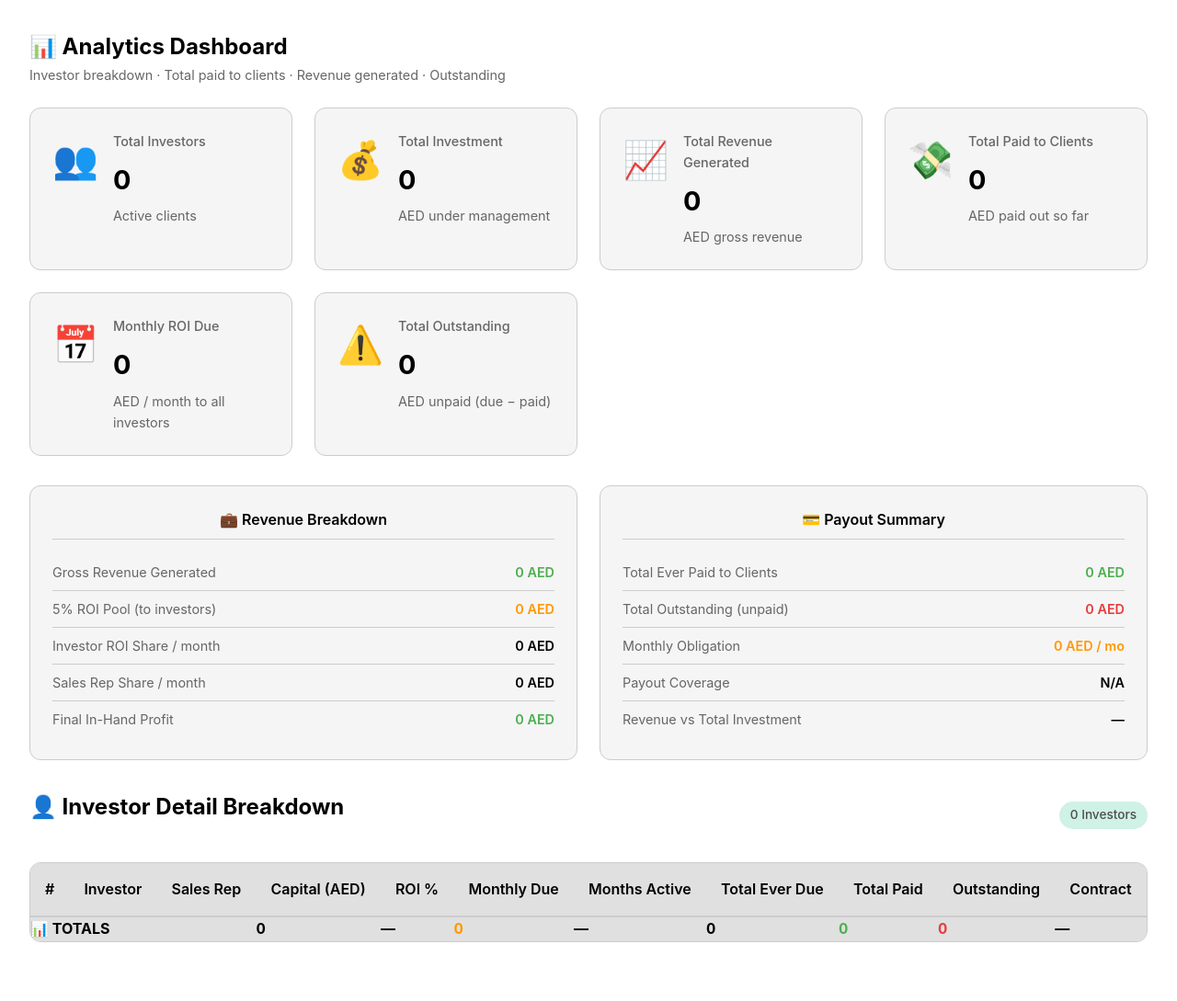
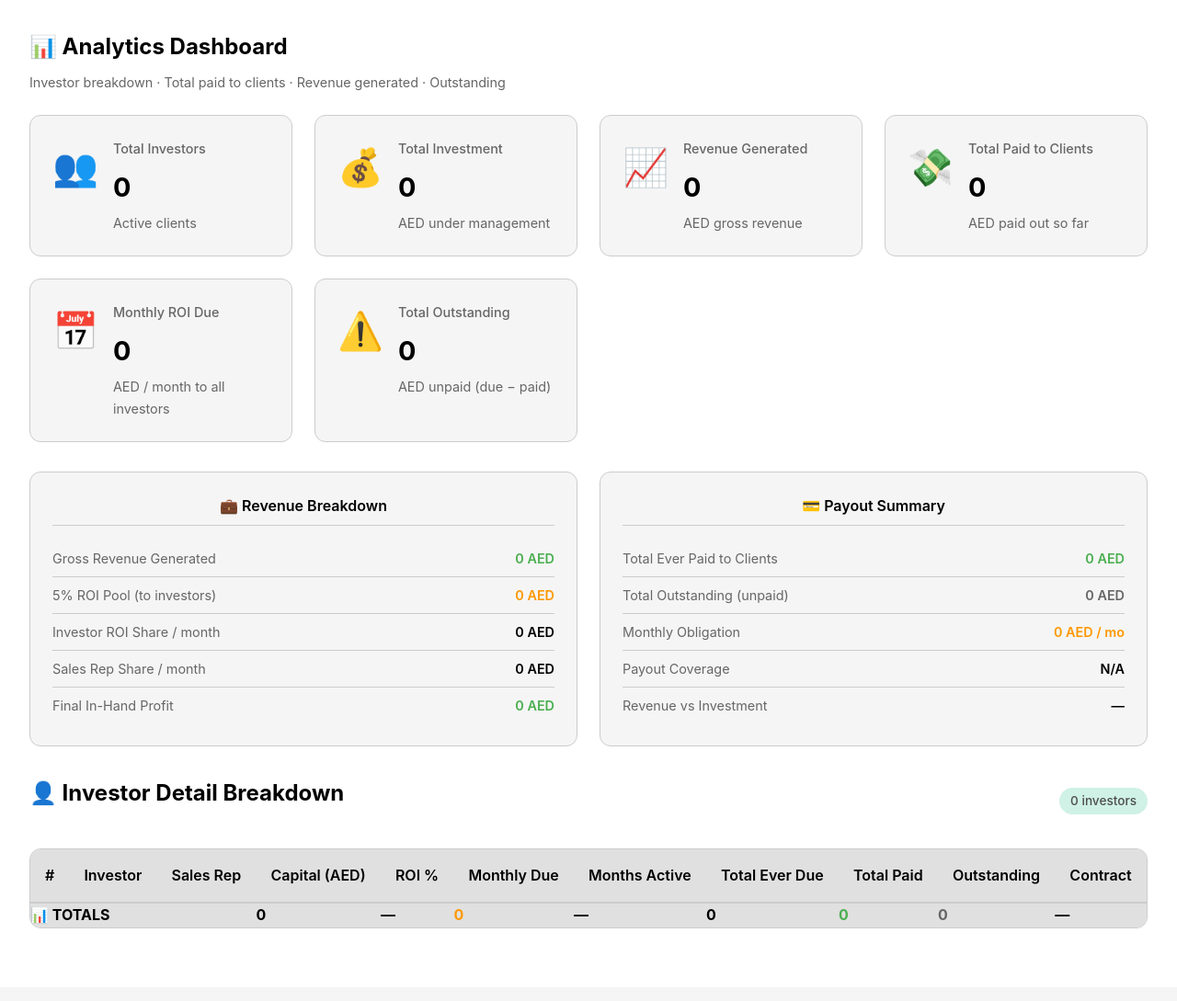
Before and after one commit to fastwheelcom-collab/topgee-investment-system, a Flask app: page /analytics in a window 1280 px wide. Shown: the part 174-1263 px from the top of the page at 92% size. After the commit the page ends 1184 px from the top, so only its background shows below. Run offline with Flask 3, Linux system fonts and the light colour scheme; the visitor is signed in with stand-in values (Sample User, id 1); data comes from the database, SQL or seed files in the repository; data that the repository does not hold is empty.

Commit message:
Analytics: use site CSS vars only, remove all custom colour classes

```diff
--- a/templates/analytics_dashboard.html
+++ b/templates/analytics_dashboard.html
@@ -35,17 +35,11 @@
             font-size: 0.9rem;
         }
         .summary-row:last-child { border-bottom: none; }
-        .summary-row .label { color: var(--text-secondary); }
-        .summary-row .val   { font-weight: 600; color: var(--text-primary); }
-        .val-green  { color: var(--green) !important; }
-        .val-red    { color: #e53e3e !important; }
-        .val-orange { color: var(--orange) !important; }
-        .val-blue   { color: var(--blue) !important; }
+        .summary-row .lbl { color: var(--text-secondary); }
+        .summary-row .val { font-weight: 600; color: var(--text-primary); }
         .prog-wrap { background: var(--border); border-radius: 99px; height: 5px; width: 80px; overflow: hidden; display: inline-block; vertical-align: middle; margin-left: 6px; }
         .prog-bar  { height: 100%; border-radius: 99px; background: var(--blue); }
         tfoot tr td { background: var(--bg-hover); font-weight: 700; color: var(--text-primary); border-top: 2px solid var(--border); }
-        .exp-warning { color: #e53e3e; font-size: 0.8rem; }
-        .num { font-variant-numeric: tabular-nums; }
     </style>
 </head>
 <body>
@@ -68,7 +62,7 @@
 
     <div class="container">
 
-        <h2>📊 Analytics Dashboard</h2>
+        <h2 style="margin-bottom:0.5rem;">📊 Analytics Dashboard</h2>
         <p style="color:var(--text-secondary); margin-bottom:1.5rem; font-size:.9rem;">
             Investor breakdown · Total paid to clients · Revenue generated · Outstanding
         </p>
@@ -94,7 +88,7 @@
             <div class="stat-card">
                 <div class="stat-icon">📈</div>
                 <div class="stat-content">
-                    <h3>Total Revenue Generated</h3>
+                    <h3>Revenue Generated</h3>
                     <div class="stat-value">{{ "{:,.0f}".format(global_revenue) }}</div>
                     <div class="stat-sub">AED gross revenue</div>
                 </div>
@@ -130,55 +124,53 @@
             <div class="summary-card">
                 <h3>💼 Revenue Breakdown</h3>
                 <div class="summary-row">
-                    <span class="label">Gross Revenue Generated</span>
-                    <span class="val val-green">{{ "{:,.0f}".format(global_revenue) }} AED</span>
+                    <span class="lbl">Gross Revenue Generated</span>
+                    <span class="val" style="color:var(--green)">{{ "{:,.0f}".format(global_revenue) }} AED</span>
                 </div>
                 <div class="summary-row">
-                    <span class="label">5% ROI Pool (to investors)</span>
-                    <span class="val val-orange">{{ "{:,.0f}".format(total_investment * 0.05) }} AED</span>
+                    <span class="lbl">5% ROI Pool (to investors)</span>
+                    <span class="val" style="color:var(--orange)">{{ "{:,.0f}".format(total_investment * 0.05) }} AED</span>
                 </div>
                 <div class="summary-row">
-                    <span class="label">Investor ROI Share / month</span>
+                    <span class="lbl">Investor ROI Share / month</span>
                     <span class="val">{{ "{:,.0f}".format(total_inv_roi_share) }} AED</span>
                 </div>
                 <div class="summary-row">
-                    <span class="label">Sales Rep Share / month</span>
+                    <span class="lbl">Sales Rep Share / month</span>
                     <span class="val">{{ "{:,.0f}".format(total_sales_share) }} AED</span>
                 </div>
                 <div class="summary-row">
-                    <span class="label">Final In-Hand Profit</span>
-                    <span class="val val-green">{{ "{:,.0f}".format(final_profit) }} AED</span>
+                    <span class="lbl">Final In-Hand Profit</span>
+                    <span class="val" style="color:var(--green)">{{ "{:,.0f}".format(final_profit) }} AED</span>
                 </div>
             </div>
             <div class="summary-card">
                 <h3>💳 Payout Summary</h3>
                 <div class="summary-row">
-                    <span class="label">Total Ever Paid to Clients</span>
-                    <span class="val val-green">{{ "{:,.0f}".format(total_paid_clients) }} AED</span>
+                    <span class="lbl">Total Ever Paid to Clients</span>
+                    <span class="val" style="color:var(--green)">{{ "{:,.0f}".format(total_paid_clients) }} AED</span>
                 </div>
                 <div class="summary-row">
-                    <span class="label">Total Outstanding (unpaid)</span>
-                    <span class="val val-red">{{ "{:,.0f}".format(total_outstanding) }} AED</span>
+                    <span class="lbl">Total Outstanding (unpaid)</span>
+                    <span class="val" style="color:var(--danger)">{{ "{:,.0f}".format(total_outstanding) }} AED</span>
                 </div>
                 <div class="summary-row">
-                    <span class="label">Monthly Obligation</span>
-                    <span class="val val-orange">{{ "{:,.0f}".format(total_monthly_due) }} AED / mo</span>
+                    <span class="lbl">Monthly Obligation</span>
+                    <span class="val" style="color:var(--orange)">{{ "{:,.0f}".format(total_monthly_due) }} AED / mo</span>
                 </div>
                 <div class="summary-row">
-                    <span class="label">Payout Coverage</span>
+                    <span class="lbl">Payout Coverage</span>
                     {% if total_paid_clients + total_outstanding > 0 %}
                     {% set ratio = (total_paid_clients / (total_paid_clients + total_outstanding) * 100) %}
-                    <span class="val {% if ratio >= 80 %}val-green{% elif ratio >= 40 %}val-orange{% else %}val-red{% endif %}">
-                        {{ "{:.1f}".format(ratio) }}%
-                    </span>
+                    <span class="val">{{ "{:.1f}".format(ratio) }}%</span>
                     {% else %}
                     <span class="val">N/A</span>
                     {% endif %}
                 </div>
                 <div class="summary-row">
-                    <span class="label">Revenue vs Total Investment</span>
+                    <span class="lbl">Revenue vs Investment</span>
                     {% if total_investment > 0 %}
-                    <span class="val val-blue">{{ "{:.1f}".format(global_revenue / total_investment * 100) }}%</span>
+                    <span class="val" style="color:var(--blue)">{{ "{:.1f}".format(global_revenue / total_investment * 100) }}%</span>
                     {% else %}
                     <span class="val">—</span>
                     {% endif %}
@@ -190,7 +182,7 @@
         <div class="section">
             <div class="section-header">
                 <h2>👤 Investor Detail Breakdown</h2>
-                <span class="badge badge-success">{{ investor_count }} Investors</span>
+                <span class="badge badge-success">{{ investor_count }} investors</span>
             </div>
             <div class="table-container">
                 <table>
@@ -222,22 +214,22 @@
                             <td>
                                 <a href="{{ url_for('investor_detail', investor_id=r.id) }}" class="client-link">{{ r.name }}</a>
                                 <br>
-                                <span class="badge {% if r.category == 'Company' %}badge-inactive{% else %}badge-success{% endif %}" style="font-size:.75rem;">{{ r.category }}</span>
+                                <span class="badge badge-{% if r.category == 'Company' %}inactive{% else %}success{% endif %}" style="font-size:.75rem; margin-top:2px;">{{ r.category }}</span>
                             </td>
                             <td style="color:var(--text-secondary); font-size:.85rem;">{{ r.rep }}</td>
-                            <td class="num"><strong>{{ "{:,.0f}".format(r.capital) }}</strong></td>
+                            <td><strong>{{ "{:,.0f}".format(r.capital) }}</strong></td>
                             <td>
                                 <span class="badge badge-success">{{ r.inv_pct }}%</span>
                                 {% if r.sales_pct > 0 %}
-                                <br><span style="font-size:.78rem; color:var(--text-secondary);">+{{ r.sales_pct }}% rep</span>
+                                <br><small style="color:var(--text-secondary)">+{{ r.sales_pct }}% rep</small>
                                 {% endif %}
                             </td>
-                            <td class="num val-orange"><strong>{{ "{:,.0f}".format(r.monthly_due) }}</strong></td>
+                            <td style="color:var(--orange)"><strong>{{ "{:,.0f}".format(r.monthly_due) }}</strong></td>
                             <td style="color:var(--text-secondary)">{{ r.months_elapsed }} mo</td>
-                            <td class="num">{{ "{:,.0f}".format(r.total_ever_due) }}</td>
-                            <td class="num val-green"><strong>{{ "{:,.0f}".format(r.paid) }}</strong></td>
-                            <td class="num">
-                                <span class="{% if r.outstanding > 0 %}val-red{% else %}val-green{% endif %}">
+                            <td>{{ "{:,.0f}".format(r.total_ever_due) }}</td>
+                            <td style="color:var(--green)"><strong>{{ "{:,.0f}".format(r.paid) }}</strong></td>
+                            <td>
+                                <span style="color:{% if r.outstanding > 0 %}var(--danger){% else %}var(--green){% endif %}">
                                     <strong>{{ "{:,.0f}".format(r.outstanding) }}</strong>
                                 </span>
                                 {% if r.total_ever_due > 0 %}
@@ -250,7 +242,7 @@
                                 {% if r.contract_start and r.contract_end %}
                                     {{ r.contract_start.strftime('%d %b %y') }} →
                                     {% if r.contract_end.strftime('%Y-%m-%d') < '2026-06-17' %}
-                                        <span class="exp-warning">{{ r.contract_end.strftime('%d %b %y') }} ⚠️</span>
+                                        <span style="color:var(--danger)">{{ r.contract_end.strftime('%d %b %y') }} ⚠️</span>
                                     {% else %}
                                         {{ r.contract_end.strftime('%d %b %y') }}
                                     {% endif %}
@@ -262,13 +254,13 @@
                     <tfoot>
                         <tr>
                             <td colspan="3">📊 TOTALS</td>
-                            <td class="num">{{ "{:,.0f}".format(ns.t_cap) }}</td>
+                            <td><strong>{{ "{:,.0f}".format(ns.t_cap) }}</strong></td>
                             <td>—</td>
-                            <td class="num val-orange">{{ "{:,.0f}".format(ns.t_mo) }}</td>
+                            <td style="color:var(--orange)"><strong>{{ "{:,.0f}".format(ns.t_mo) }}</strong></td>
                             <td>—</td>
-                            <td class="num">{{ "{:,.0f}".format(ns.t_due) }}</td>
-                            <td class="num val-green">{{ "{:,.0f}".format(ns.t_paid) }}</td>
-                            <td class="num val-red">{{ "{:,.0f}".format(ns.t_out) }}</td>
+                            <td><strong>{{ "{:,.0f}".format(ns.t_due) }}</strong></td>
+                            <td style="color:var(--green)"><strong>{{ "{:,.0f}".format(ns.t_paid) }}</strong></td>
+                            <td style="color:var(--danger)"><strong>{{ "{:,.0f}".format(ns.t_out) }}</strong></td>
                             <td>—</td>
                         </tr>
                     </tfoot>
```
